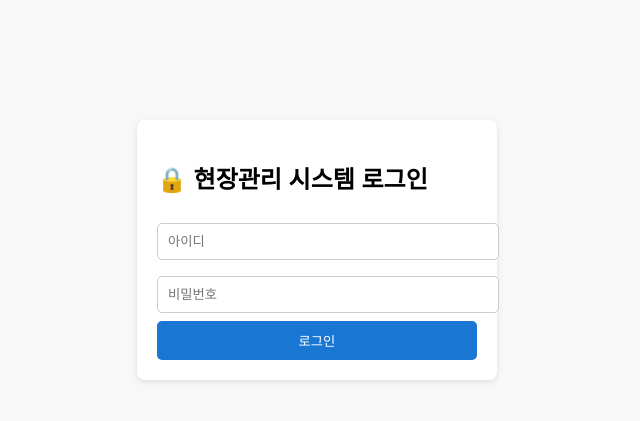
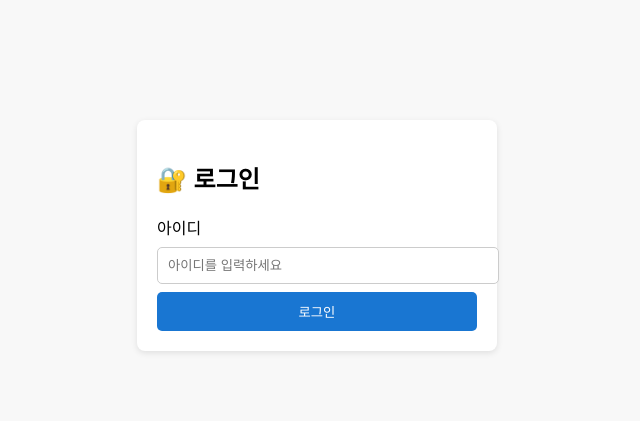
Before and after one commit to electrhi/AMIMAPER, a Flask app: page /login in a window 1280 px wide. Shown: the top 421 px of the page, without its empty margins (323-963 px from the left). Run offline with Flask 3, Linux system fonts and the light colour scheme; parts of the project's set-up code (start-up, migrations or seed data) failed here and were passed over.

Commit message:
Update login.html

```diff
--- a/templates/login.html
+++ b/templates/login.html
@@ -2,20 +2,23 @@
 <html lang="ko">
 <head>
   <meta charset="UTF-8">
-  <title>로그인 | 현장관리 지도</title>
+  <title>로그인</title>
   <link rel="stylesheet" href="/static/style.css">
 </head>
 <body>
   <div class="login-container">
-    <h2>🔒 현장관리 시스템 로그인</h2>
-    <form method="POST">
-      <input type="text" name="username" placeholder="아이디" required>
-      <input type="password" name="password" placeholder="비밀번호" required>
+    <h2>🔐 로그인</h2>
+
+    {% if error %}
+      <p style="color:red;">{{ error }}</p>
+    {% endif %}
+
+    <form method="POST" action="/login">
+      <label for="user_id">아이디</label>
+      <input type="text" id="user_id" name="user_id" placeholder="아이디를 입력하세요" required>
+
       <button type="submit">로그인</button>
     </form>
-    {% if error %}
-      <p class="error">{{ error }}</p>
-    {% endif %}
   </div>
 </body>
 </html>
```
